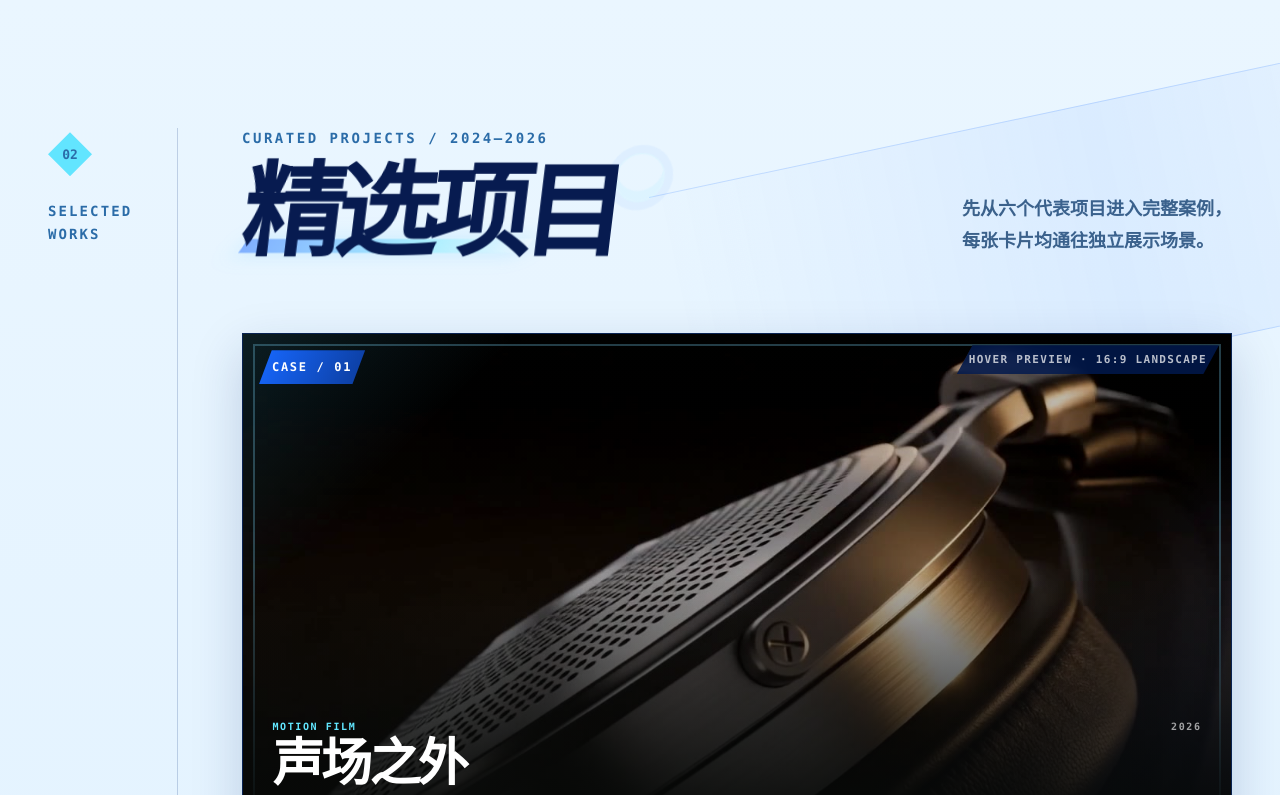
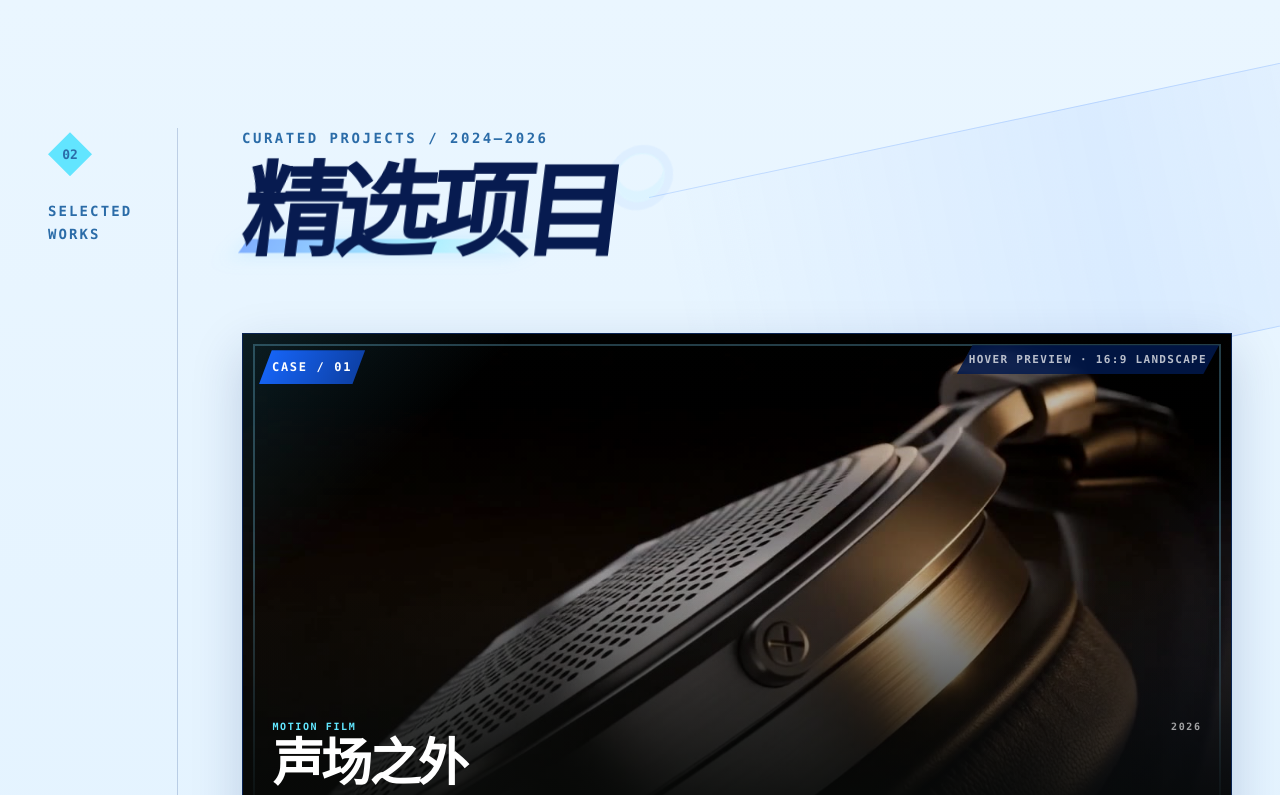
Before and after one commit to hqlf123/ai-creative-portfolio, a Next.js app: page / in a window 1280 px wide. Shown: the part 2345-3140 px from the top of the page. Built offline with nearby package versions, Linux system fonts and the light colour scheme.

Commit message:
Remove selected projects helper copy

```diff
--- a/app/page.tsx
+++ b/app/page.tsx
@@ -948,7 +948,7 @@ function PortfolioHome() {
         <div className="shell work-shell">
           <div className="section-rail light"><span>02</span><p>SELECTED<br />WORKS</p></div>
           <div className="work-main">
-            <div className="work-heading"><div><p className="overline">CURATED PROJECTS / 2024—2026</p><h2 className="motion-title">精选项目</h2></div><p>先从六个代表项目进入完整案例，<br />每张卡片均通往独立展示场景。</p></div>
+            <div className="work-heading"><div><p className="overline">CURATED PROJECTS / 2024—2026</p><h2 className="motion-title">精选项目</h2></div></div>
             <div className="project-grid">{featuredProjects.map((project) => <ProjectCard key={project.id} project={project} />)}</div>
 
             <section className="archive" id="archive">
```
